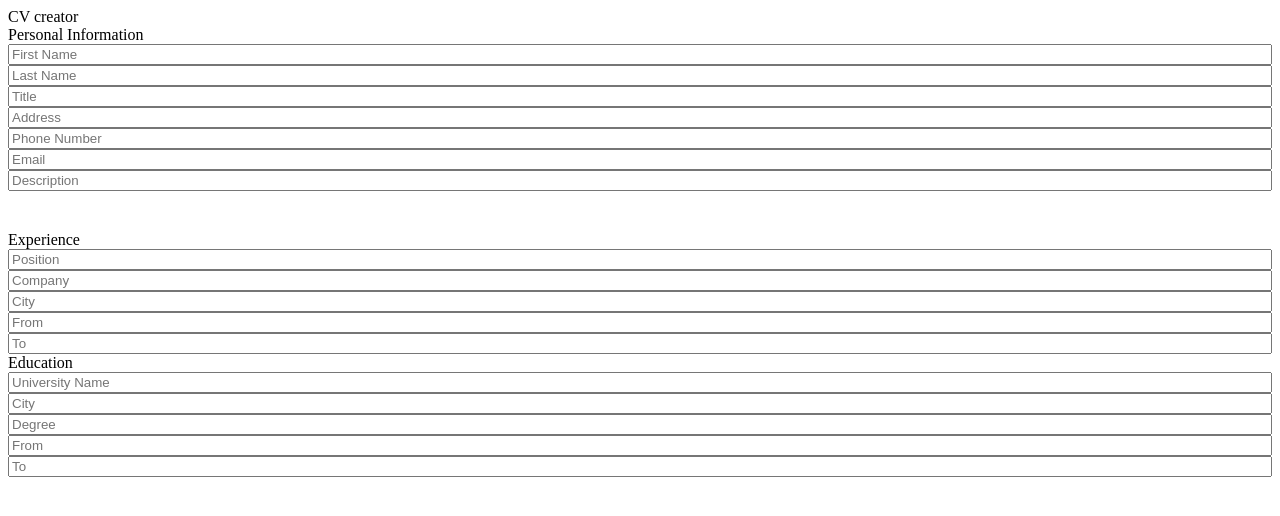
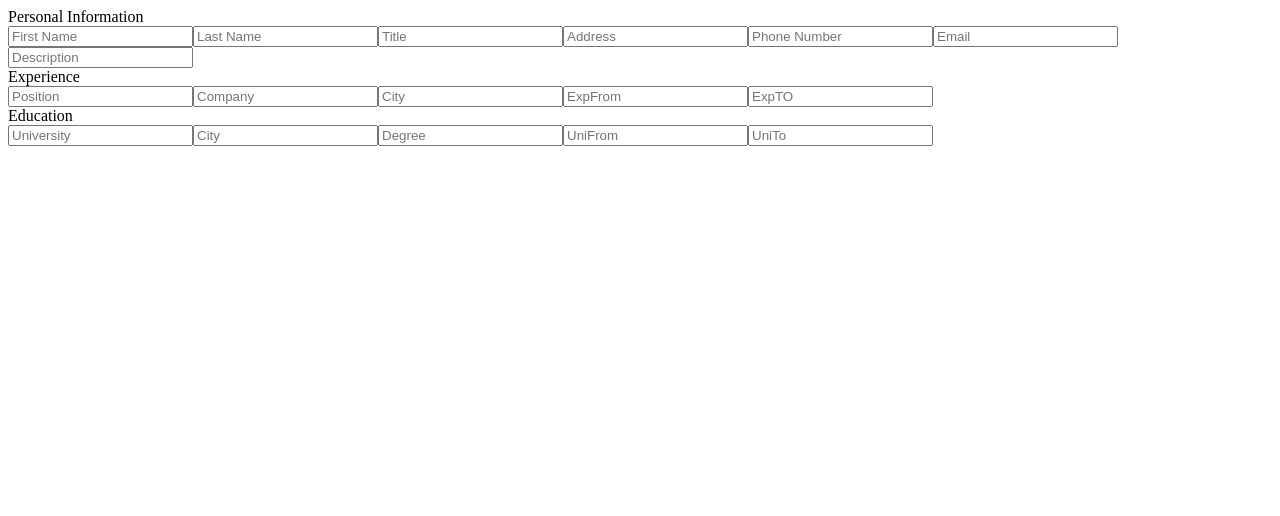
Before and after one commit to AyushGurg/cv-project, a React (Create React App) app: page / in a window 1280 px wide. Shown: the top 516 px of the page. Built offline with nearby package versions, Linux system fonts and the light colour scheme.

Commit message:
test commit

```diff
--- a/src/App.js
+++ b/src/App.js
@@ -1,43 +1,40 @@
-import Experience from "./Experience";
-import Education from "./Education";
-import { useState } from 'react';
+// App.js
 
-function App() {
+import React, { Component } from "react";
 
-    const [message, setMessage] = useState('');
-
-    const handleChange = (event) => {
-      setMessage(event.target.value);
-    };
-
+class App extends Component {
+  render() {
     return (
       <>
-      <div className="Header"> CV creator</div>
-      <div className="EditMode">
-        <div className="PersonalInformation">
+        <div id="Title">Personal Information</div>
         <form>
-            <label>Personal Information</label>
-            <input placeholder="First Name" id="FirstName" onChange={handleChange}></input>
-            <input placeholder="Last Name"></input>
-            <input placeholder="Title"></input>
-            <input placeholder="Address"></input>
-            <input placeholder="Phone Number"></input>
-            <input placeholder="Email"></input>
-            <input placeholder="Description"></input>
-            <h2>{message}</h2>
+          <input id="FirstName" placeholder="First Name"></input>
+          <input id="LastName" placeholder="Last Name"></input>
+          <input id="Title" placeholder="Title"></input>
+          <input id="Address" placeholder="Address"></input>
+          <input id="Phone Number" placeholder="Phone Number"></input>
+          <input id="Email" placeholder="Email"></input>
+          <input id="Description" placeholder="Description"></input>
         </form>
-        </div>
-        <div className="Experience">
-          <label>Experience</label>
-          <Experience />
-        </div>
-        <div className="Education">
-          <label>Education</label>
-          <Education />
-        </div>
-      </div>
+        <div id="Title">Experience</div>
+        <form>
+          <input id="Position" placeholder="Position"></input>
+          <input id="Company" placeholder="Company"></input>
+          <input id="City" placeholder="City"></input>
+          <input id="ExpFrom" placeholder="ExpFrom"></input>
+          <input id="ExpTo" placeholder="ExpTO"></input>
+        </form>
+        <div id="Title">Education</div>
+        <form>
+          <input id="University" placeholder="University"></input>
+          <input id="City" placeholder="City"></input>
+          <input id="Degree" placeholder="Degree"></input>
+          <input id="UniFrom" placeholder="UniFrom"></input>
+          <input id="UniTo" placeholder="UniTo"></input>
+        </form>
       </>
     );
   }
+}
 
 export default App;
```
Also changed, not shown: src/index.js (+4 -6 lines). Lines whose indentation alone changed are shown as unchanged.
